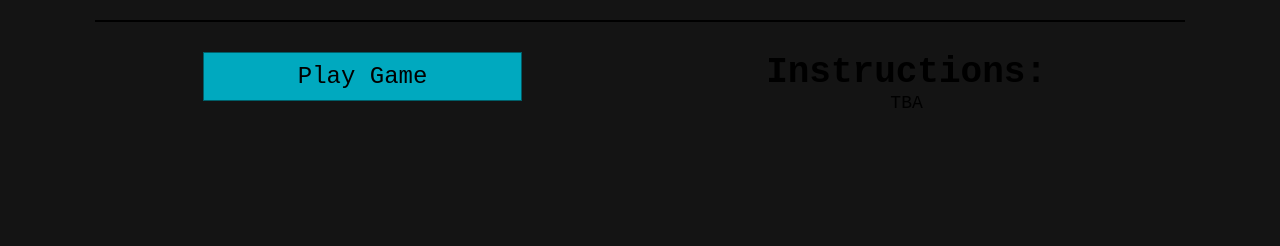
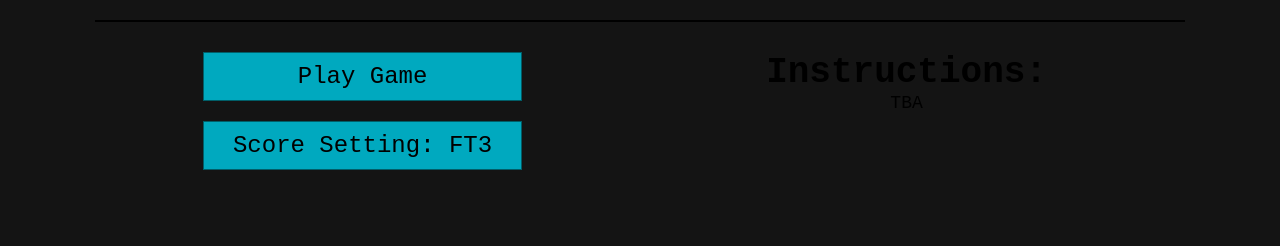
Before and after one commit to benngim/game_website, a Flask app: page /pong in a window 1280 px wide. Shown: the part 654-900 px from the top of the page. Before the commit the page ends 762 px from the top, so only its background shows below. Run offline with Flask 3, Linux system fonts and the light colour scheme.

Commit message:
Added winner message and score setting button

```diff
--- a/static/js/pong.js
+++ b/static/js/pong.js
@@ -12,6 +12,8 @@
 var gameOver = true;
 var p1Score;
 var p2Score;
+var scoreSetting = 3;
+var winner;
 
 // Player variables
 var p1_x;
@@ -111,6 +113,30 @@
     context.fillText(p1Score, 20, 45);
     context.textAlign = "right";
     context.fillText(p2Score, COLS*BLOCKSIZE - 20, 45);
+
+    // Display winner text on gameover
+    if (gameOver && winner != null) {
+        // Clear net
+        context.strokeStyle = board_color;
+        context.setLineDash([board.height]);
+        context.lineWidth = BLOCKSIZE/5 - 1;
+        context.beginPath();
+        context.moveTo((COLS/2) * BLOCKSIZE, 0);
+        context.lineTo((COLS/2) * BLOCKSIZE, ROWS * BLOCKSIZE);
+        context.stroke();
+
+        // Display winner
+        context.font = "64px Courier New";
+        context.fillStyle = ball_color;
+        context.textAlign = "center";
+        if (winner == 1) {
+            context.fillText("Player 1 Wins!", board.width/2, board.height/2);
+        }
+        else if (winner == 2) {
+            context.fillText("Player 2 Wins!", board.width/2, board.height/2);
+        }
+
+    }
 }
 
 /* Moves player paddles */
@@ -208,7 +234,8 @@
 function updateScore(player) {
     if (player == 1) {
         p1Score += 1;
-        if (p1Score == 3) {
+        if (p1Score == scoreSetting) {
+            winner = 1;
             gameOver = true;
             return;
         }
@@ -216,7 +243,8 @@
     }
     else {
         p2Score += 1;
-        if (p2Score == 3) {
+        if (p2Score == scoreSetting) {
+            winner = 2;
             gameOver = true;
             return;
         }
@@ -250,3 +278,26 @@
         gameId = requestAnimationFrame(playGame);
     }
 }
+
+/* Change score setting */
+function toggleScoreSetting() {
+    if (!gameOver) {
+        return;
+    }
+    if (scoreSetting == 3) {
+        scoreSetting = 5;
+        document.getElementById("pong-score-button").innerHTML = "Score Setting: FT5";
+    }
+    else if (scoreSetting == 5) {
+        scoreSetting = 7;
+        document.getElementById("pong-score-button").innerHTML = "Score Setting: FT7";
+    }
+    else if (scoreSetting == 7) {
+        scoreSetting = 10;
+        document.getElementById("pong-score-button").innerHTML = "Score Setting: FT10";
+    }
+    else {
+        scoreSetting = 3;
+        document.getElementById("pong-score-button").innerHTML = "Score Setting: FT3";
+    }
+}
--- a/templates/pong.html
+++ b/templates/pong.html
@@ -23,6 +23,8 @@
     <div style="margin-top: 0; height: auto;" class="game-container">
         <div style="display: inline; float: left; text-align: center; width: 49%;" class="button-container">
             <button class="button" id="pong-play-button" onclick="startGame(); blur();">Play Game</button>
+            <hr class="hidden-divider">
+            <button class="button" id="pong-score-button" onclick="toggleScoreSetting(); blur();">Score Setting: FT3</button>
         </div>
         <div class="pong-game-info">
             <h1>Instructions: </h1>
```
